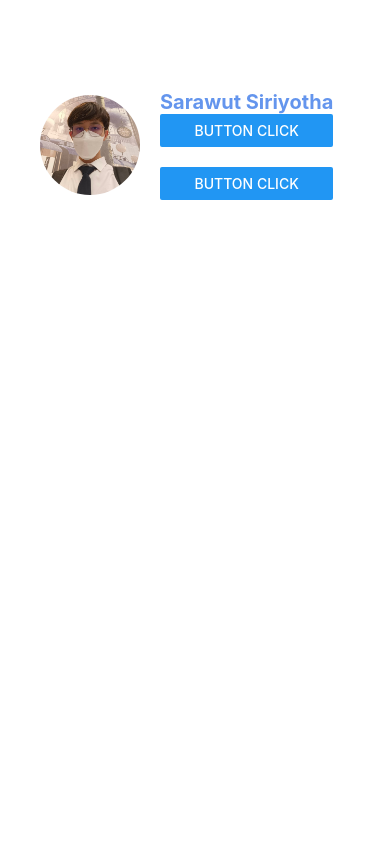
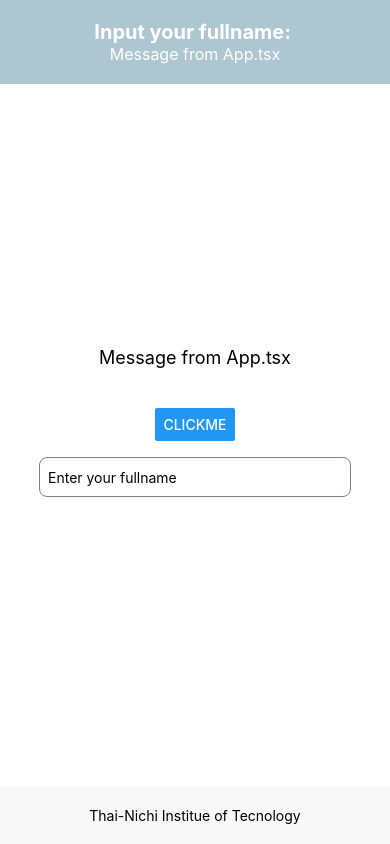
Before and after one commit to Siyatori/2113110916_React_Native, a React Native app: screen / in a window 390 px wide. Built offline with nearby package versions, Linux system fonts and the light colour scheme.

Commit message:
Practice1_03_08_67

```diff
--- a/App.tsx
+++ b/App.tsx
@@ -1,15 +1,46 @@
-import { StyleSheet, Text, View } from "react-native";
-import React from "react";
-import ProfileScreen from "./component/ProfileScreen";
+import { StatusBar } from "expo-status-bar";
+import React, { useState, useEffect } from "react";
+import { StyleSheet, Text, View, Button, Alert, TextInput } from "react-native";
+import AppFooter from "./component/AppFooter";
+import AppHeader from "./component/AppHeader";
+import Content from "./component/Content";
+import { stylesPractice } from "./style/styles";
 
-const App = (): React.JSX.Element => {
+export default function App(): React.JSX.Element {
+  const [fullname, setFullname] = useState("");
+  const [message, setMessage] = useState("Message from App.tsx");
+  const [footerMessage, setFooterMessage] = useState(
+    "Thai-Nichi Institue of Tecnology"
+  );
+
+  useEffect(() => {
+    console.log("Component has mounted")
+  }, []);
+
+  useEffect(() => {
+    console.log(`Fullname has changed to : ${fullname}`)
+  }, [fullname]);
+
   return (
-    <View>
-      <ProfileScreen />
+    <View style={styles.container}>
+      <AppHeader fullname = {fullname} message = {message} />
+      <Content message = {message} fullname = {fullname} />
+      <AppFooter footerMessage = {footerMessage} />
+      <TextInput
+      style = {stylesPractice.input}
+      placeholder="Enter your fullname"
+      value={fullname}
+      onChangeText={setFullname}
+      />
     </View>
   );
-};
+}
 
-export default App;
-
-const styles = StyleSheet.create({});
+const styles = StyleSheet.create({
+  container: {
+    flex: 1,
+    backgroundColor: "#fff",
+    alignItems: "center",
+    justifyContent: "center",
+  },
+});
--- a/component/AppFooter.tsx
+++ b/component/AppFooter.tsx
@@ -1,32 +1,18 @@
 import { StyleSheet, Text, View } from "react-native";
 import React from "react";
+import { stylesPractice } from "../style/styles";
 
-const AppFooter = (): React.JSX.Element => {
+type AppFooter = {
+  footerMessage: string;
+};
 
+const AppFooter = ({footerMessage} : AppFooter ): React.JSX.Element => {
 
   return (
-    <View style={styles.footer}>
-      <Text>Thai Nichi institute of Technology</Text>
+    <View style={stylesPractice.footer}>
+      <Text>{footerMessage}</Text>
     </View>
   );
 };
 
 export default AppFooter;
-
-const styles = StyleSheet.create({
-    footer: {
-    backgroundColor: '#f8f8f8',
-    padding: 20,
-    alignItems: 'center',
-    justifyContent: 'center',
-    position: 'absolute',
-    left: 0,
-    right: 0,
-    bottom: 0,
-    },
-    footerText: {
-    fontSize: 16,
-    fontWeight: 'bold',
-    color: '#333',
-    },
-    });
--- a/component/AppHeader.tsx
+++ b/component/AppHeader.tsx
@@ -1,40 +1,19 @@
 import { View, Text, StyleSheet } from "react-native";
 import React from "react";
+import { stylesPractice } from "../style/styles";
 
 type AppHeaderProps = {
-  title: string;
+  fullname: string;
   message: string;
 };
 
-const AppHeader = ({ title,message }: AppHeaderProps): React.JSX.Element => {
+const AppHeader = ({ fullname,message }: AppHeaderProps): React.JSX.Element => {
   return (
-    <View style={styles.header}>
-        <Text>{title}</Text>
-        <Text>{message}</Text>
+    <View style={stylesPractice.header}>
+        <Text style={stylesPractice.headerText}>Input your fullname: {fullname}</Text>
+        <Text style={stylesPractice.subtitleText}>{message}</Text>
     </View>
   );
 };
 
 export default AppHeader;
-
-const styles = StyleSheet.create({
-    header: {
-    backgroundColor: '#AEC6CF',
-    padding: 20,
-    alignItems: 'center',
-    justifyContent: 'center',
-    position: 'absolute',
-    left: 0,
-    right: 0,
-    top: 0,
-    },
-    headerText: {
-    fontSize: 20,
-    fontWeight: 'bold',
-    color: '#fff',
-    },
-    subtitleText: {
-    fontSize: 16,
-    color: '#fff',
-    },
-    });
--- a/component/Content.tsx
+++ b/component/Content.tsx
@@ -1,33 +1,25 @@
-import { StyleSheet, Text, View, Button,Alert  } from 'react-native'
-import React from 'react'
+import { StyleSheet, Text, View, Button, Alert } from "react-native";
+import React, { useState } from "react";
 type fullnameType = {
-    fullname:string;
-}
+  fullname: string;
+  message: string;
+};
+import { stylesPractice } from "../style/styles";
 
-const Content = ({fullname}:fullnameType): React.JSX.Element => {
-    const onClickMe = () => {
-        Alert.alert("Hello", fullname);
-      };
+const Content = ({ message, fullname }: fullnameType): React.JSX.Element => {
+  const [displayFullname, setDisplayFullName] = useState("");
+  const onClickMe = () => {
+    setDisplayFullName(fullname);
+    Alert.alert("Hello", `Input your fullname : ${fullname}`);
+  };
 
   return (
-    <View style={styles.content}>
-      <Text style={styles.text}>Message from App.tsx</Text>
+    <View style={stylesPractice.content}>
+      <Text style={stylesPractice.text}>{message}</Text>
+      <Text style={stylesPractice.text}>{displayFullname}</Text>
       <Button title="ClickMe" onPress={onClickMe} />
     </View>
-  )
-}
+  );
+};
 
-export default Content
-
-
-const styles = StyleSheet.create({
-    content: {
-    flex: 1,
-    alignItems: 'center',
-    justifyContent: 'center',
-    },
-    text: {
-    fontSize: 18,
-    marginBottom: 20,
-    },
-    });
+export default Content;
--- a/style/styles.ts
+++ b/style/styles.ts
@@ -7,29 +7,91 @@
     borderColor: "#f5f5f5",
   },
   profileImage: {
-      borderRadius:50,
-      width:100,
-      height:100,
-      marginRight:20,
+    borderRadius: 50,
+    width: 100,
+    height: 100,
+    marginRight: 20,
   },
   profileContainer: {
-      flexDirection:"row",
-      alignItems:"center",
-      width:"100%",
-      padding:20,
-      borderRadius:10,
-      backgroundColor:"white",
-      elevation:5,
-      marginTop:50,
+    flexDirection: "row",
+    alignItems: "center",
+    width: "100%",
+    padding: 20,
+    borderRadius: 10,
+    backgroundColor: "white",
+    elevation: 5,
+    marginTop: 50,
   },
   profileName: {
-      fontSize:20,
-      fontWeight:"bold",
-      color:"cornflowerblue",
+    fontSize: 20,
+    fontWeight: "bold",
+    color: "cornflowerblue",
   },
   buttonImage: {
-        marginTop:20,
+    marginTop: 20,
   },
 });
 
-export{styles};
+const stylesPractice = StyleSheet.create({
+  container: {
+    flex: 1,
+    justifyContent: "center",
+    alignItems: "center",
+    padding: 16,
+    backgroundColor: "#ffffff",
+  },
+  footer: {
+    backgroundColor: "#f8f8f8",
+    padding: 20,
+    alignItems: "center",
+    justifyContent: "center",
+    position: "absolute",
+    left: 0,
+    right: 0,
+    bottom: 0,
+  },
+  footerText: {
+    fontSize: 16,
+    fontWeight: "bold",
+    color: "#333",
+  },
+  header: {
+    backgroundColor: "#AEC6CF",
+    padding: 20,
+    alignItems: "center",
+    justifyContent: "center",
+    position: "absolute",
+    left: 0,
+    right: 0,
+    top: 0,
+  },
+  headerText: {
+    fontSize: 20,
+    fontWeight: "bold",
+    color: "#fff",
+  },
+  subtitleText: {
+    fontSize: 16,
+    color: "#fff",
+  },
+  content: {
+    // flex: 1,
+    alignItems: "center",
+    justifyContent: "center",
+  },
+  text: {
+    fontSize: 18,
+    marginBottom: 20,
+  },
+  input: {
+    height: 40,
+    borderColor: "gray",
+    borderWidth: 1,
+    marginTop: 16,
+    paddingHorizontal: 8,
+    width: "80%",
+    borderRadius: 8,
+  },
+});
+
+export { styles, stylesPractice };
```
Also changed, not shown: App2.tsx (added, +17 -0 lines), component/UseEffectExample.tsx (added, +31 -0 lines). Lines whose indentation alone changed are shown as unchanged.
